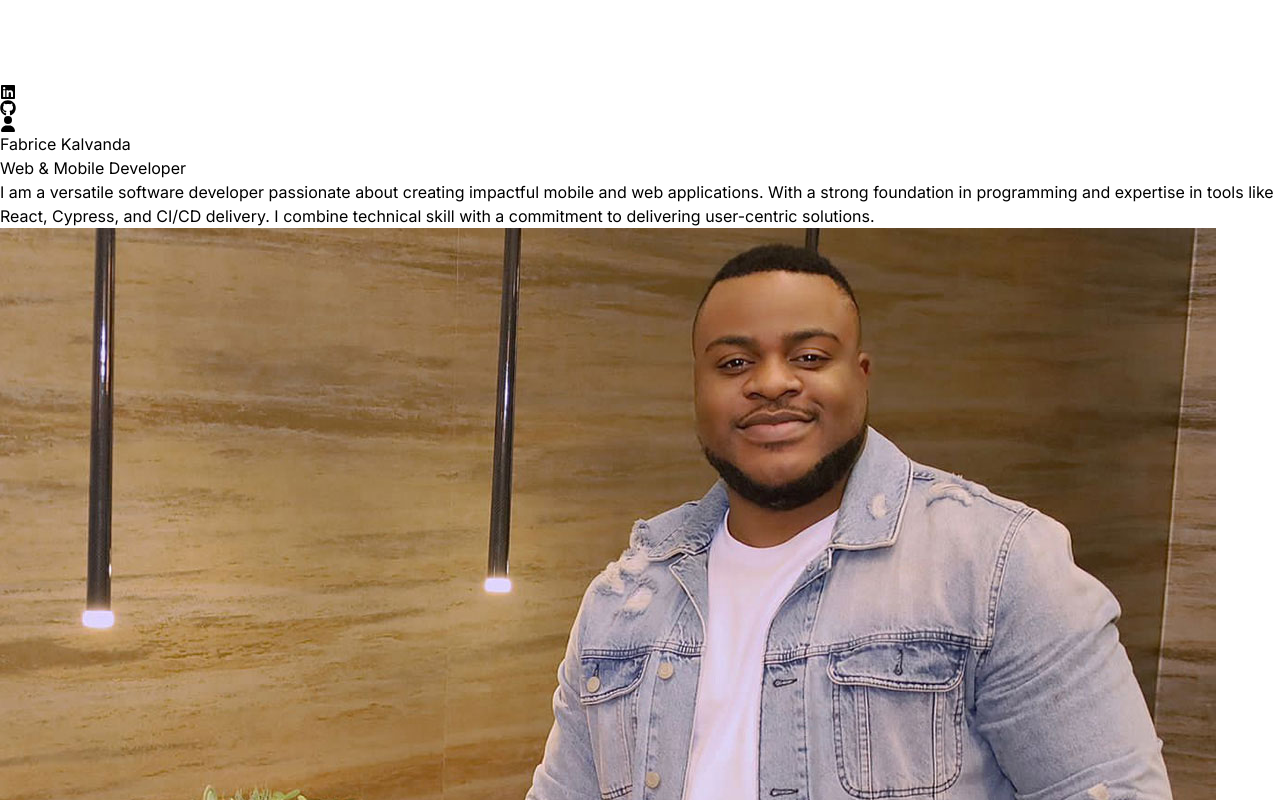
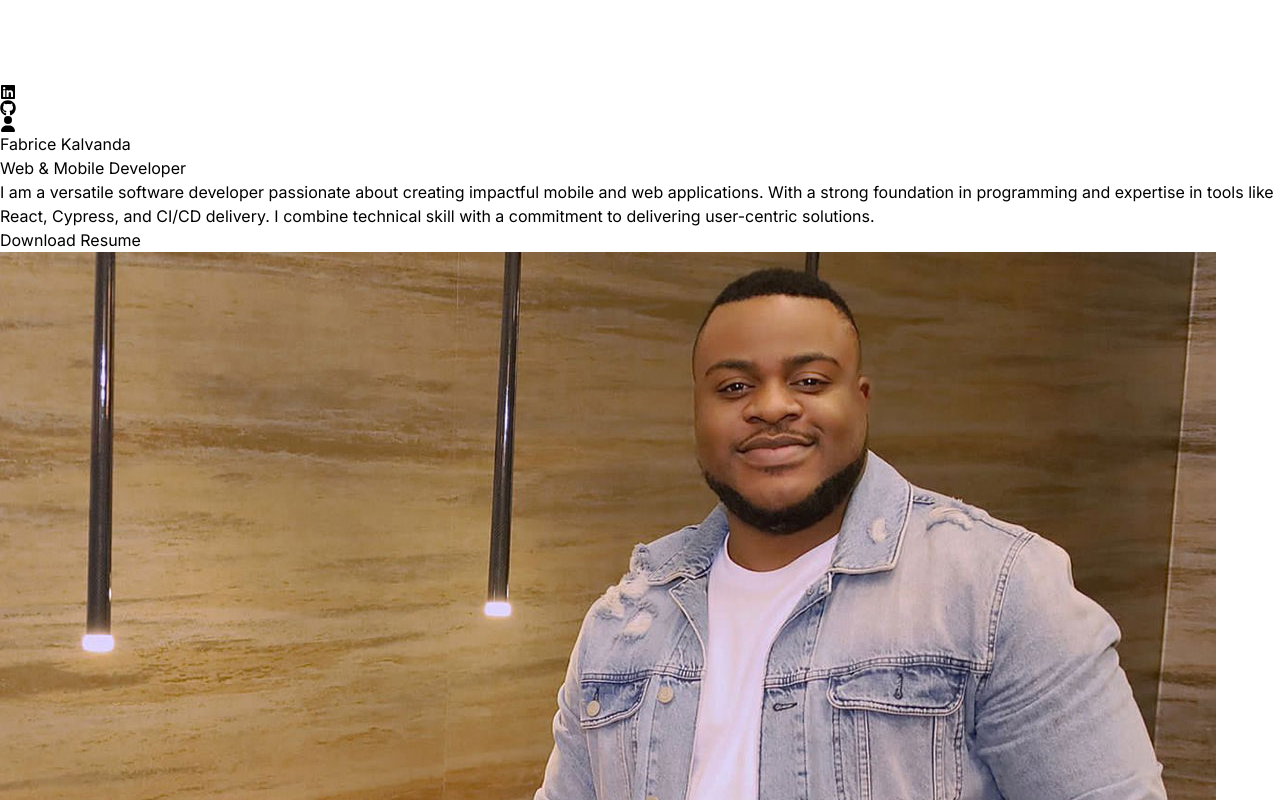
Before and after one commit to fabricekalvanda/fk-portfolio, a React (Vite) app: page / in a window 1280 px wide. Shown: the part 940-1740 px from the top of the page. Built offline with nearby package versions, Linux system fonts and the light colour scheme; no server answers.

Commit message:
add resume file and google oauth to access it

```diff
--- a/src/components/Hero.jsx
+++ b/src/components/Hero.jsx
@@ -1,6 +1,9 @@
 import { HERO_CONTENT } from "../constants";
 import profilePic from "../assets/images/fab-profile_web.jpg";
-import { motion } from "motion/react";
+import resume from "../assets/files/KalvandaFabrice__Resume.pdf";
+import { motion } from "framer-motion"; // fix import
+import { useState } from "react";
+import { GoogleLogin } from "@react-oauth/google";
 
 const container = (delay) => ({
   hidden: { x: -100, opacity: 0 },
@@ -12,6 +15,23 @@ const container = (delay) => ({
 });
 
 const Hero = () => {
+  const [showLogin, setShowLogin] = useState(false);
+  const [isLoggedIn, setIsLoggedIn] = useState(false);
+
+  const handleDownloadClick = (e) => {
+    if (!isLoggedIn) {
+      e.preventDefault();
+      setShowLogin(true);
+    }
+  };
+
+  const handleLoginSuccess = () => {
+    setIsLoggedIn(true);
+    setShowLogin(false);
+    // Optionally trigger download after login
+    window.open(resume, "_blank");
+  };
+
   return (
     <div className="border-b border-neutral-900 pb-4 lg:mb-35">
       <div className="flex flex-wrap">
@@ -41,6 +61,33 @@ const Hero = () => {
             >
               {HERO_CONTENT}
             </motion.p>
+            <motion.a
+              variants={container(1.5)}
+              initial="hidden"
+              animate="visible"
+              href={isLoggedIn ? resume : "#"}
+              download={isLoggedIn ? "resume" : undefined}
+              target="_blank"
+              rel="noopener noreferrer"
+              className="inline-block mt-6 rounded bg-indigo-600 px-5 py-2 text-sm font-semibold text-white shadow hover:bg-indigo-500 transition-colors"
+              onClick={handleDownloadClick}
+            >
+              Download Resume
+            </motion.a>
+            {showLogin && !isLoggedIn && (
+              <div className="mt-4">
+                <GoogleLogin
+                  onSuccess={handleLoginSuccess}
+                  onError={() => alert("Google Login Failed")}
+                />
+                <button
+                  className="block mt-2 text-xs text-gray-400 hover:underline"
+                  onClick={() => setShowLogin(false)}
+                >
+                  Cancel
+                </button>
+              </div>
+            )}
           </div>
         </div>
         <div className="w-full lg:w-1/2 lg:p-8">
```
Also changed, not shown: 1 other file (tests, documents, lock files or other folders).
